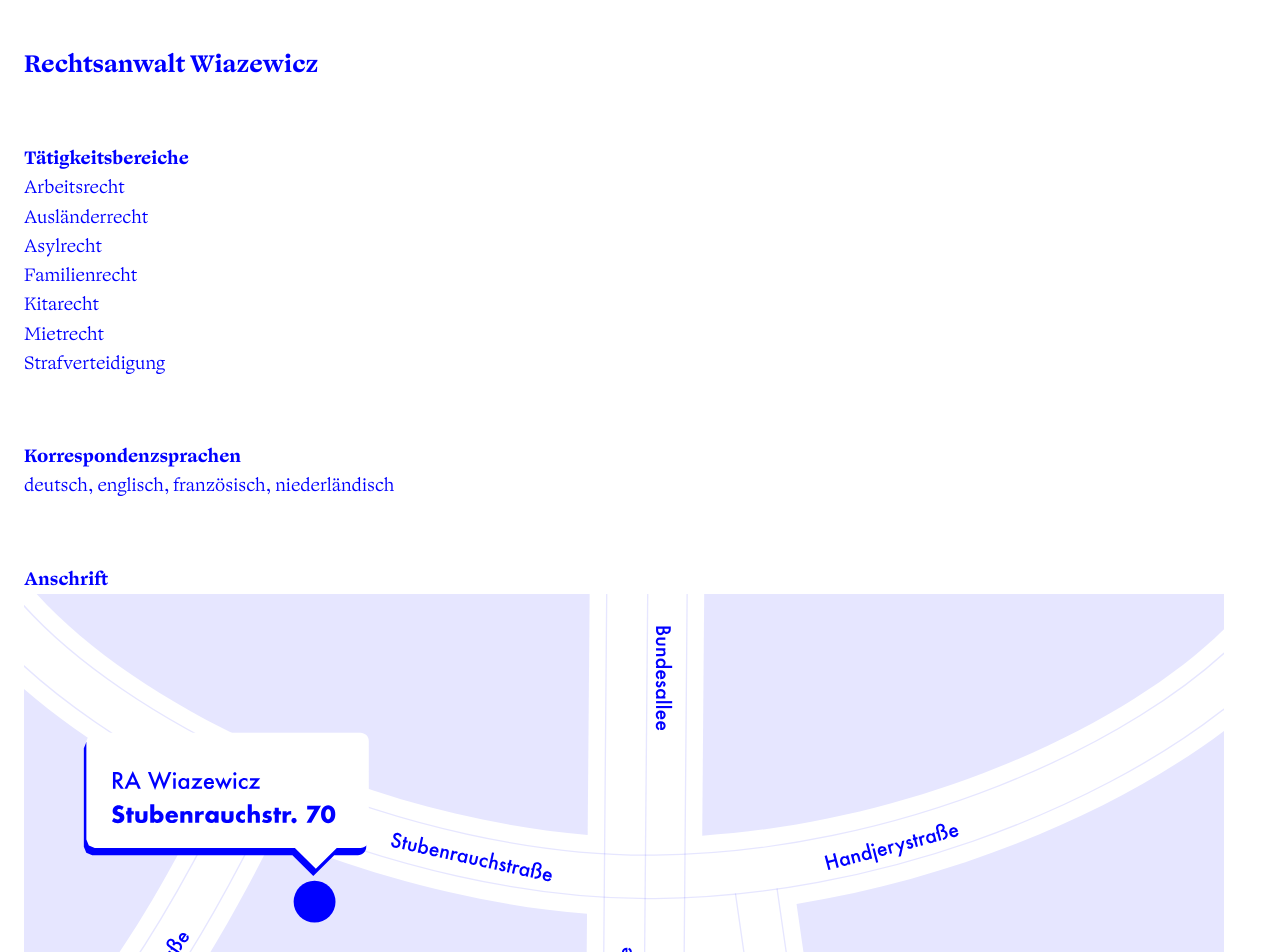
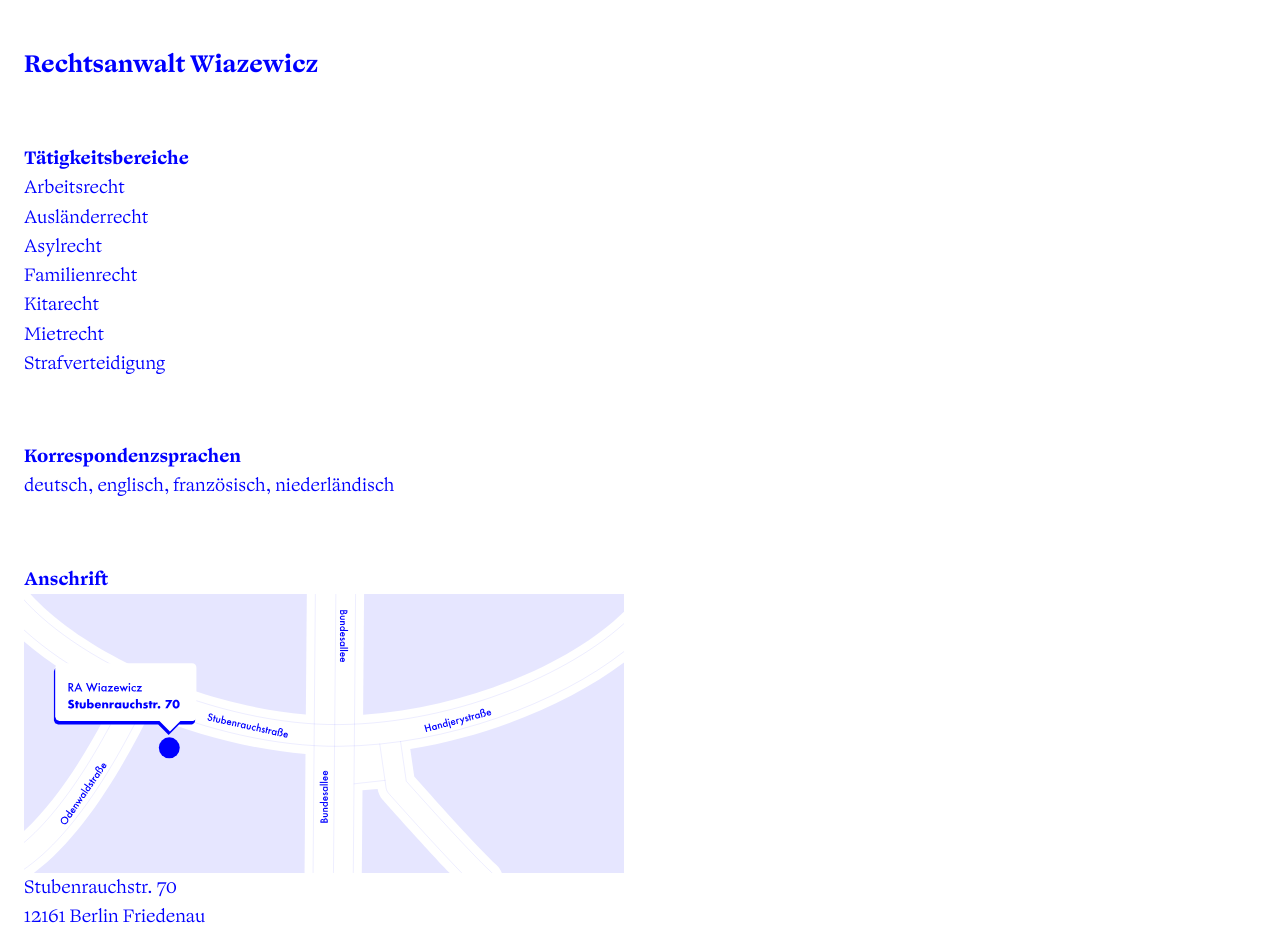
Before and after one commit to dreadbeard11/ra-wiazewicz, a Next.js app: page / in a window 1280 px wide. Shown: the top 952 px of the page. Built offline with nearby package versions, Linux system fonts and the light colour scheme.

Commit message:
Update page.tsx

```diff
--- a/src/app/page.tsx
+++ b/src/app/page.tsx
@@ -39,7 +39,7 @@
           <div>
             <h2>Anschrift</h2>
 
-            <div className="max-w-120">
+            <div className="max-w-[600px]">
               <Map />
             </div>
             <div>Stubenrauchstr. 70</div>
```
